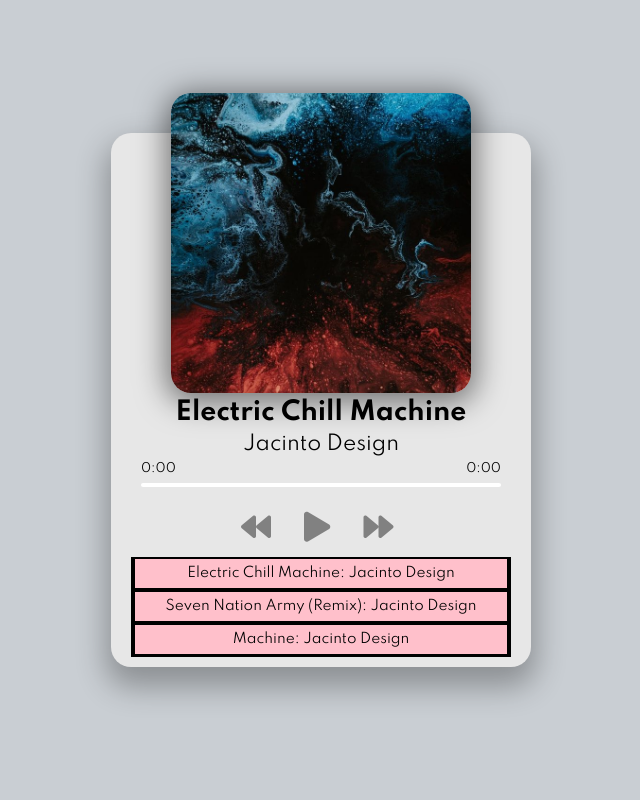
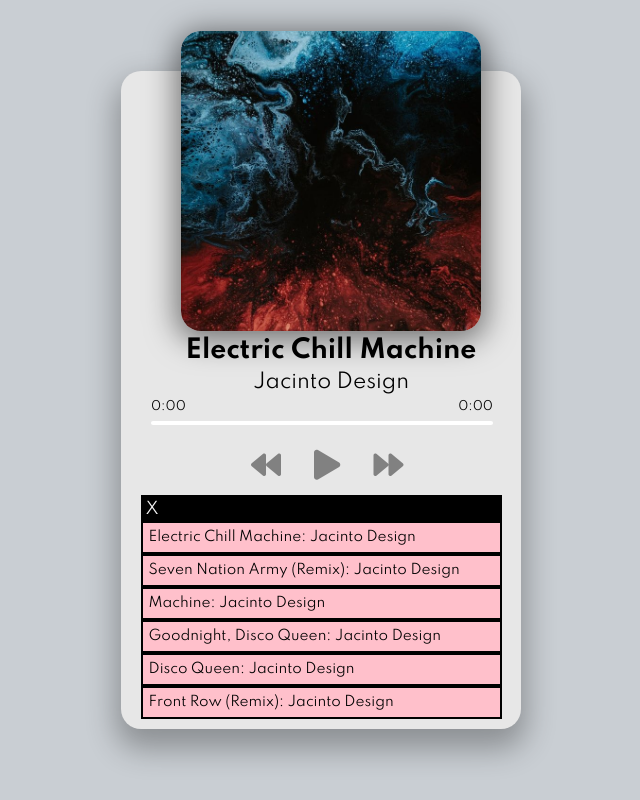
Before and after one commit to RockoKaine/musicplay, a plain HTML site: page index.html in a window 1280 px wide. Shown: the whole page, without its empty margins (319-959 px from the left). Drawn offline with Linux system fonts and the light colour scheme.

Commit message:
playlist

```diff
--- a/index.html
+++ b/index.html
@@ -35,7 +35,7 @@
         </div>
         <!-- PLaylist -->
         <div class="playlist-container" id="playlist-container">
-
+            <div class="playlist-toggle"><span id="x-toggle">X</span></div>
         </div>
     </div>
     <!-- Script -->
--- a/script.js
+++ b/script.js
@@ -10,6 +10,7 @@ const playlistContainer = document.getElementById('playlist-container');
 const playBtn = document.getElementById('play');
 const prevBtn = document.getElementById('prev');
 const nextBtn = document.getElementById('next');
+const xToggle = document.getElementById('x-toggle');
 
 
 
@@ -159,9 +160,9 @@ function setProgressBar(e) {
 function populatePlaylist() {
     songs.forEach((song)=>{
         playlistContainer.innerHTML +=  `<div class="song-in-playlist" id="song-in-playlist">
-                                        <span class="track" id="track">
+
                                         ${song.displayName}: ${song.artist}
-                                        </span>
+
                                         </div>`
     });
 }
--- a/style.css
+++ b/style.css
@@ -1,6 +1,6 @@
 /* Images created by: https://unsplash.com/@pawel_czerwinski */
 @import url('https://fonts.googleapis.com/css2?family=Spartan:wght@400;700&display=swap');
-html {
+* {
   box-sizing: border-box;
 }
 
@@ -26,42 +26,38 @@ body {
 
 .playlist-container {
   width: 95%;
-  height: 100px;
+  height: auto;
   margin: auto;
   background: black;
   display: flex;
   flex-direction: column;
   justify-content: space-evenly;
-  overflow:scroll;
-  -ms-overflow-style: none;
-  /* for Internet Explorer, Edge */
-  scrollbar-width: none;
-  /* for Firefox */
+}
 
+
+.playlist-toggle {
+  color: whitesmoke;
+  font-size: 1rem;
+  margin:auto;
+  width: 100%;
+  height: 26px;
+  padding: 5px;
+  /* background: saddlebrown; */
 }
 
 
 
-.playlist-container ::-webkit-scrollbar {
-  display: none;
-  /* for Chrome, Safari, and Opera */
-}
-
-
 .song-in-playlist{
   display: flex;
+  /* display: none; */
   justify-content: space-between;
   font-size: 0.85rem;
   margin: 2px;
+  background: pink;
+  padding: 6px;
 
 }
-.track {
-  background: pink;
-  width: 96%;
-  margin:auto;
-  padding: 6px;
-  text-align: center;
-}
+
 
 
 .song-in-playlist:hover {
```
